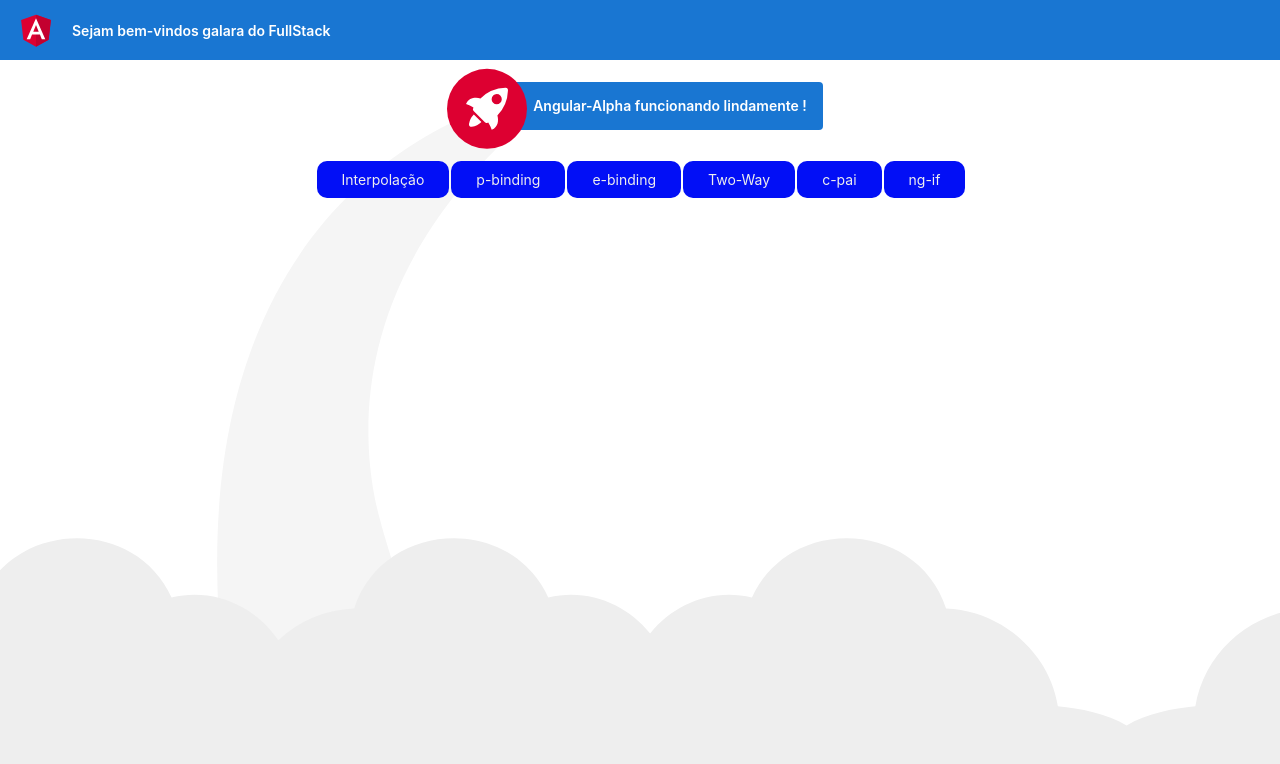
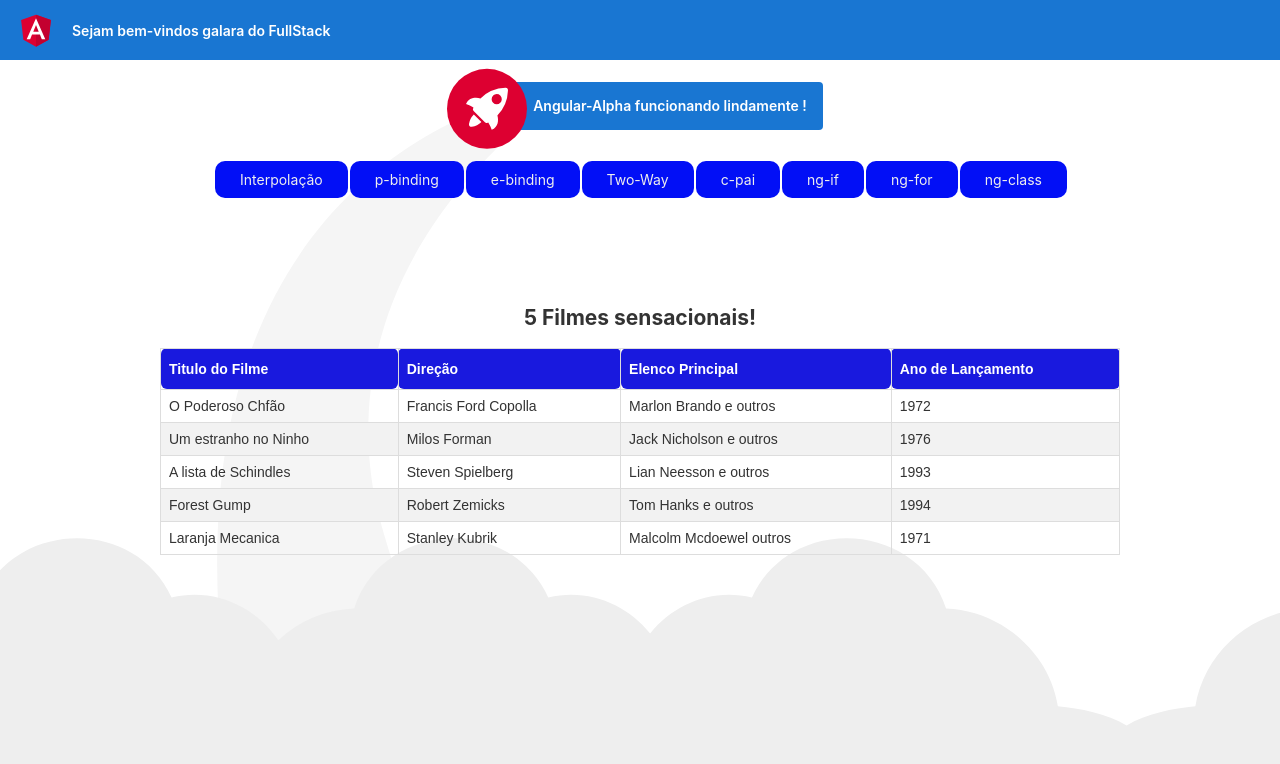
Before and after one commit to LeonardoOliveiraRosaDev/Angular, an Angular app: page /ng-for in a window 1280 px wide. Before the commit this address led to /. Shown: the top 764 px of the page. Built offline with nearby package versions, Linux system fonts and the light colour scheme.

Commit message:
24082022-22:47

```diff
--- a/src/app/app.component.html
+++ b/src/app/app.component.html
@@ -45,7 +45,9 @@
   <a routerLink = "/e-binding">e-binding</a>
   <a routerLink = "/two-way">Two-Way</a>
   <a routerLink = "/rota-pai">c-pai</a>
-  <a routerLink = "ng-if">ng-if</a>
+  <a routerLink = "/ng-if">ng-if</a>
+  <a routerLink = "/ng-for">ng-for</a>
+  <a routerLink = "/ng-class">ng-class</a>
  </nav>
 
 
--- a/src/app/app.module.ts
+++ b/src/app/app.module.ts
@@ -11,6 +11,8 @@ import { CPaiComponent } from './componentes/c-pai/c-pai.component';
 import { InputComponent } from './componentes/input/input.component';
 import { OutputComponent } from './componentes/output/output.component';
 import { NgIfComponent } from './componentes/ng-if/ng-if.component';
+import { NgForComponent } from './componentes/ng-for/ng-for.component';
+import { NgClassComponent } from './componentes/ng-class/ng-class.component';
 
 @NgModule({
   declarations: [
@@ -23,7 +25,9 @@ import { NgIfComponent } from './componentes/ng-if/ng-if.component';
     CPaiComponent,
     InputComponent,
     OutputComponent,
-    NgIfComponent
+    NgIfComponent,
+    NgForComponent,
+    NgClassComponent
   ],
   imports: [
     // este é o local para registrat cada um dos modulos de dependencia do projeto
--- /dev/null
+++ b/src/app/componentes/ng-class/ng-class.component.css
@@ -0,0 +1,9 @@
+/* Definir classes de estilo para que sejam manipuladas pela diretiva ngClass */
+
+.cores{
+    color: rgb(10, 2, 248);
+}
+
+.tamanho{
+    font-size: 45px;
+}
--- /dev/null
+++ b/src/app/componentes/ng-class/ng-class.component.html
@@ -0,0 +1,21 @@
+<div class = "content">
+    <h2>{{ tituloComp }}</h2>
+
+    <div [ngClass] = "'cores tamanho'">
+        <p>
+            Cor e Fontes alterados pelas propriedades CSS - descritas no arquivo .css do componente. Definicao de string.
+        </p>
+    </div>
+
+    <div [ngClass] = "estiloAlterVar">
+        <p>
+            Cor e Fontes alterados pelas propriedades CSS - descritas no arquivo .ts do componente. Definicao de variavel na camada lógica
+        </p>
+    </div>
+
+    <div [ngClass] = "objCSS">
+        <p>
+            Cor e Fontes alterados pelas propriedades CSS - descritas no objeto .ts do componente. Definição de objeto referenciado a partir da camada lógica
+        </p>
+    </div>
+</div>
--- /dev/null
+++ b/src/app/componentes/ng-class/ng-class.component.ts
@@ -0,0 +1,33 @@
+import { Component, OnInit } from '@angular/core';
+
+@Component({
+  selector: 'app-ng-class',
+  templateUrl: './ng-class.component.html',
+  styleUrls: ['./ng-class.component.css']
+})
+export class NgClassComponent implements OnInit {
+
+  constructor() { }
+
+  ngOnInit(): void {
+  }
+
+  // Definir a propriedade de Titulo de componente
+  tituloComp: string = 'Implementação ngClass'
+
+  // criar uma propriedade que sera vinculada a view - posteriormente
+  estiloAlterVar: string = 'cores tamanho'
+
+  // definir uma propriedade que sera uma instancia da classe externa
+  // chamar a classe criada a baixo a execução nessa outra classe
+  objCSS: PropriedadesCss = new PropriedadesCss()
+
+
+}
+
+
+// criar uma classe externa a classe principal
+class PropriedadesCss{
+  cores: boolean = true
+  tamanho: boolean = true
+}
--- /dev/null
+++ b/src/app/componentes/ng-for/ng-for.component.html
@@ -0,0 +1,38 @@
+<!-- Fazer uso para a diretiva *ngFor
+para tal, será criada uma tabela para tabular os dados
+-->
+
+<div class="content">
+    <h2>{{ tituloComp }}</h2>
+    <!-- definir uma tabela -->
+    <!-- A etiqueta <tr> significa linha Table row .A etiqueta <td> que significa table data é usada para definir uma célula. As tabelas podem ter cabeçalhos. Para isso usa-se a etiqueta <th> que significa table header. Os cabeçalhos podem ser usados nas linhas e/ou nas colunas. -->
+
+        <table class="bordaTabela">
+
+        <thead > <!-- Cabeçalho -->
+            <tr>
+                <th>Titulo do Filme</th>
+                <th>Direção</th>
+                <th>Elenco Principal</th>
+                <th>Ano de Lançamento</th>
+            </tr>
+        </thead>
+
+        <tbody> <!-- Corpo -->
+            <tr *ngFor = "let f of filmes">
+                <td>{{ f.titulo }}</td>
+                <td>{{ f.direcao }}</td>
+                <td>{{ f.elenco }}</td>
+                <td>{{ f.anoLancamento }}</td>
+            </tr>
+        </tbody>
+    </table>
+</div>
+
+
+<!--
+<ul>
+    <li *ngFor = "let f of filmes">
+        {{ f.titulo }} - {{ f.direcao }}
+    </li>
+</ul> -->
--- /dev/null
+++ b/src/app/componentes/ng-for/ng-for.component.ts
@@ -0,0 +1,30 @@
+import { Component, OnInit } from '@angular/core';
+// importação do Model
+import {Filme} from '../../model/filme';
+
+@Component({
+  selector: 'app-ng-for',
+  templateUrl: './ng-for.component.html',
+  styleUrls: ['./ng-for.component.css']
+})
+export class NgForComponent implements OnInit {
+
+  constructor() { }
+
+  ngOnInit(): void {
+  }
+  // Definir a propriedade de titulo do componente
+  tituloComp: string = '5 Filmes sensacionais!'
+
+// criar os dados rferntes aos 5 filmes que serão exibidos na viewe
+// tipo construido = uma determinada estrutura de código/recurso
+filmes: Filme [] = [
+  new Filme('O Poderoso Chfão', 'Francis Ford Copolla', 'Marlon Brando e outros', '1972'),
+  new Filme('Um estranho no Ninho', 'Milos Forman', 'Jack Nicholson e outros', '1976'),
+  new Filme('A lista de Schindles', 'Steven Spielberg', 'Lian Neesson e outros', '1993'),
+  new Filme('Forest Gump', 'Robert Zemicks', 'Tom Hanks e outros', '1994'),
+  new Filme('Laranja Mecanica', 'Stanley Kubrik', 'Malcolm Mcdoewel outros', '1971'),
+]
+
+
+}
--- a/src/app/componentes/ng-if/ng-if.component.html
+++ b/src/app/componentes/ng-if/ng-if.component.html
@@ -14,4 +14,40 @@
     <p *ngIf = "!exiba">    <!-- Qual é o seu valor ? FALSE-->
          Texto exibido quando o checkbox estiver "DESATIVADO" - quando a condição for FALSE.
     </p>
+
+<!-- Trabalhar com *ngIf/ Else e construir uma "miniview" -->
+
+    <h3>Uso da diretiva *ngIf/else com ng-template</h3>
+    <p *ngIf = "exiba; else primeiraMiniView">
+         Texto exibido quando o checkbox estiver "ATIVADO" - quando a condição for TRUE
+    </p>
+
+    <!-- Quando a condição for avaliada como FALSE a estrutura ng-templatet sereá eexibida na tela -->
+    <ng-template #primeiraMiniView><!-- Estamos criando uma view dentro de outra view na verdade uma view dentro da ng-if.component.html -->
+        Texto exibido quando o checkbox estiver "DESATIVADO" - quando a condição for avaliada como FALSE. Dessa forma a <i>"miniview"</i> ng-template é carregada na tela.
+    </ng-template>
+
+    <!-- uso diretiva *ngIf/then/else oara exibição de conteúdo dispostos dentro do ng-template -->
+    <h3>Uso da diretiva *ngIf/then/else</h3>
+    <p *ngIf = "exiba; then miniViewThen; else miniViewElse">
+        ---------------------------------------------------------------------------------
+        Este conteúdo não será exibido em nenhum momento
+    </p>
+    <!-- constrtuir os ng-templates ("miniviews") -->
+    <ng-template #miniViewThen>
+        Texto exibido quando o checkbox estiver "ATIVADO" - quando a condição for TRUE
+    </ng-template>
+    <ng-template #miniViewElse>
+        Texto exibido quando o checkbox estiver "DESATIVADO" - quando a condição for avaliada como FALSE. Dessa forma a <i>"miniview"</i> ng-template é carregada na tela.
+    </ng-template>
+
+    <!-- Observer o comportamento do atributo hidden aplicado na view com um property binding  -->
+    <h3>Uso e comportamento do atributo hidden</h3>
+    <p [hidden] = "exiba"> <!-- qual é o valor? R: FALSE-->
+        Texto exibido quando o checkbox estiver "DESATIVADO" - quando a condição avaliada  for FALSE.
+    </p>
+    <p [hidden] = "!exiba">
+        Texto exibido quando o checkbox estiver "ATIVADO" - quando a condição for TRUE
+    </p>
+
 </div>
--- /dev/null
+++ b/src/app/model/filme.ts
@@ -0,0 +1,33 @@
+/*
+
+Esta classe será o model domain do componente ng-for. Será o conjunto de "regras" (estrutura de formato) pelas
+quais é possível tratar os dados que serão manipulados pelo componente
+
+*/
+
+export class Filme{
+    // deefinir as propriedades/atributos/fields que compõe o model
+    titulo: string
+    direcao: string
+    elenco: string
+    anoLancamento: string
+
+
+    /*
+
+    definir um construtor para a classe e dessa ter a possibilidade de referenciar,
+    devidamente, cada das propriedade já indicadas e, agora, inicializadas.
+    O construtor nada mais é do que um método/função especial que "contrói" a classe
+
+    */
+
+    constructor (titulo: string, direcao: string, elenco: string, anoLancamento: string){
+        // Acessar as propriedades/atributos/fields descritos inicialmente na estrutura classe
+        this.titulo = titulo
+        this.direcao = direcao
+        this.elenco = elenco
+        this.anoLancamento = anoLancamento
+    }
+
+
+}
--- a/src/styles.css
+++ b/src/styles.css
@@ -7,3 +7,27 @@
     flex-direction: column;
     align-items: center;
   }
+
+  /* estilo da table para componentes que usurão os atributos indicados abaixo*/
+.bordaTabela {
+  font-family: Arial, Helvetica, sans-serif;
+  border-collapse: collapse;
+  width: 100%;
+ }
+
+ .bordaTabela td, .bordaTabela th {
+  border: 1px solid #ddd;
+  padding: 8px;
+
+ }
+
+ .bordaTabela tr:nth-child(even){background-color: #f2f2f2;}
+ .bordaTabela tr:hover {background-color: #ddd;}
+ .bordaTabela th {
+  padding-top: 12px;
+  padding-bottom: 12px;
+  text-align: left;
+  background-color: #1919de;
+  color: white;
+  border-radius: 6px;
+ }
```
Also changed, not shown: src/app/app-routing.module.ts (+6 -1 lines), src/app/componentes/ng-for/ng-for.component.css (added), 2 other files (tests, documents, lock files or other folders).
